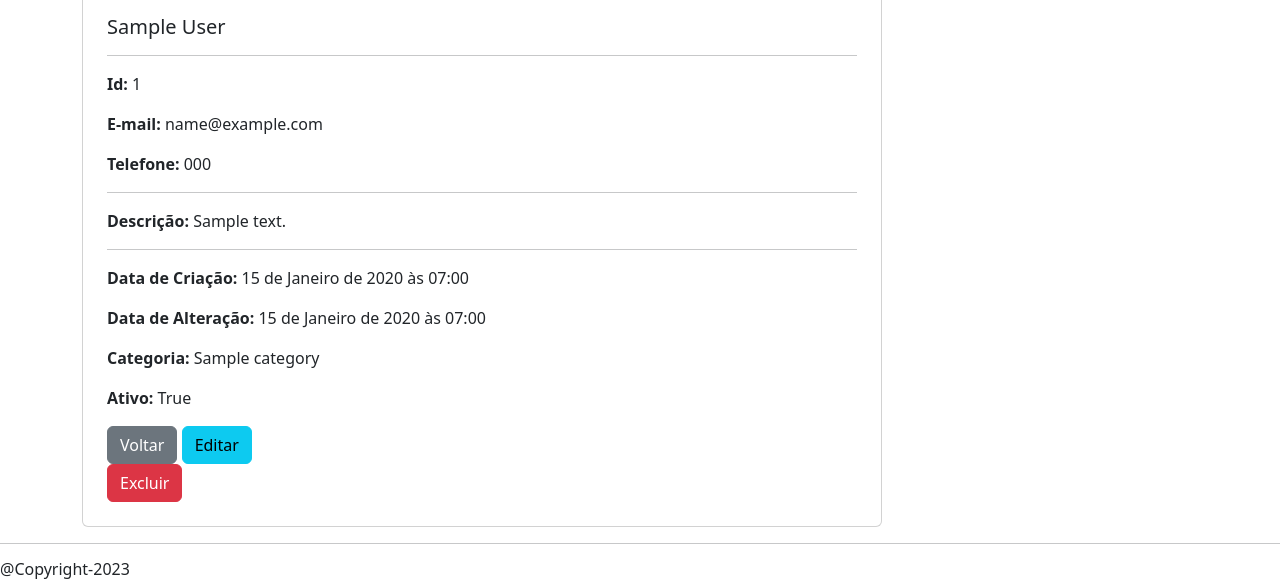
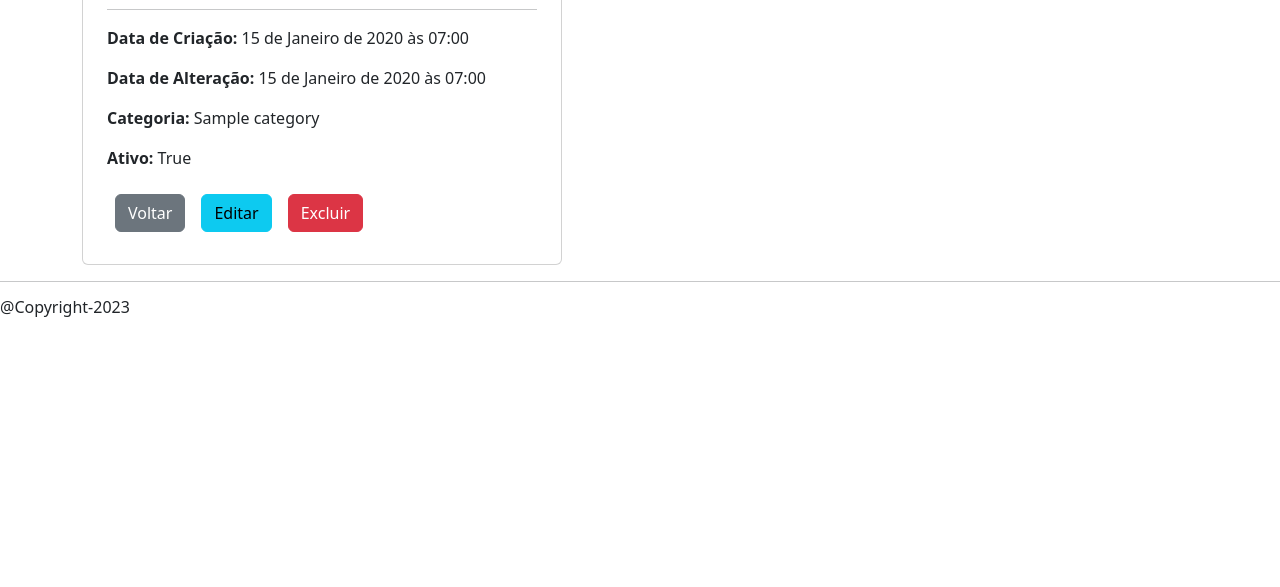
Before and after one commit to Lobo-RJ/Curso-de-Python, a Django app: page /contact/1 in a window 1280 px wide. Shown: the part 669-1256 px from the top of the page. After the commit the page ends 986 px from the top, so only its background shows below. Run offline with Django 4.2, Linux system fonts and the light colour scheme; tables that the repository leaves empty hold one stand-in row (values such as "Sample post"); grey boxes marked "Sample" are stand-in pictures; some libraries are stand-ins or nearby versions.

Commit message:
add picture field in contact & CRUD

```diff
--- a/contact/templates/contact/create.html
+++ b/contact/templates/contact/create.html
@@ -12,6 +12,12 @@
         {% if field.help_text %}
             <p class="">{{field.help_text}}</p>
         {% endif %}
+
+    </div>
+    <div class="mb-3">
+        {% if field.name == 'picture' and field.value.url %}
+        <img src="{{ field.value.url }}" alt="Foto do Contato">
+        {% endif %}
     </div>
     {% endfor %}
 
--- a/contact/templates/contact/detail.html
+++ b/contact/templates/contact/detail.html
@@ -1,8 +1,10 @@
 {% extends 'global/base.html' %}
 
 {% block content %}
-<div class="card d-flex p-2" style="width: 50rem;">
-    <img src="#" class="card-img-top" alt="Imagem do Contato">
+<div class="card d-flex p-2" style="width: 30rem;">
+    {% if contact.picture %}
+        <img src="{{ contact.picture.url }}" class="card-img-top" alt="{{ contact.first_name }} {{ contact.last_name }}" width="300">
+    {% endif %}
     <div class="card-body">
         <h5 class="card-title">{{ contact.first_name }} {{ contact.last_name }}</h5>
         <hr>
@@ -41,10 +43,10 @@
             {{ contact.show }}
         </p>
 
-        <div class="d-inline">
-            <a class="btn btn-secondary" href="{% url 'contact:list' %}" role="button">Voltar</a>
-            <a class="btn btn-info" href={% url 'contact:update' contact.id %} role="button">Editar</a>
-
+        <div class="d-flex">
+            <a class="btn btn-secondary m-2" href="{% url 'contact:list' %}" role="button">Voltar</a>
+            <a class="btn btn-info m-2" href={% url 'contact:update' contact.id %} role="button">Editar</a>
+            <div class="m-2">
                 <form action="{% url 'contact:delete' contact.id %}" method="POST">
                     {% csrf_token %}
                     {% if confirmation == 'no' %}
@@ -57,4 +59,5 @@
             </div>
         </div>
     </div>
+</div>
 {% endblock content %}
--- a/contact/views/contact.py
+++ b/contact/views/contact.py
@@ -79,7 +79,7 @@ def create(request):
     form_action = reverse('contact:create')
 
     if request.method == 'POST':
-        form = ContactForm(request.POST)
+        form = ContactForm(request.POST, request.FILES)
     else:
         form = ContactForm()
 
@@ -113,7 +113,7 @@ def update(request, contact_id):
     form_action = reverse('contact:update', args=(contact_id,))
 
     if request.method == 'POST':
-        form = ContactForm(request.POST, instance=contact)
+        form = ContactForm(request.POST, request.FILES, instance=contact)
     else:
         form = ContactForm(instance=contact)
 
```
Also changed, not shown: contact/forms.py (+14 -16 lines). Lines whose indentation alone changed are shown as unchanged.
